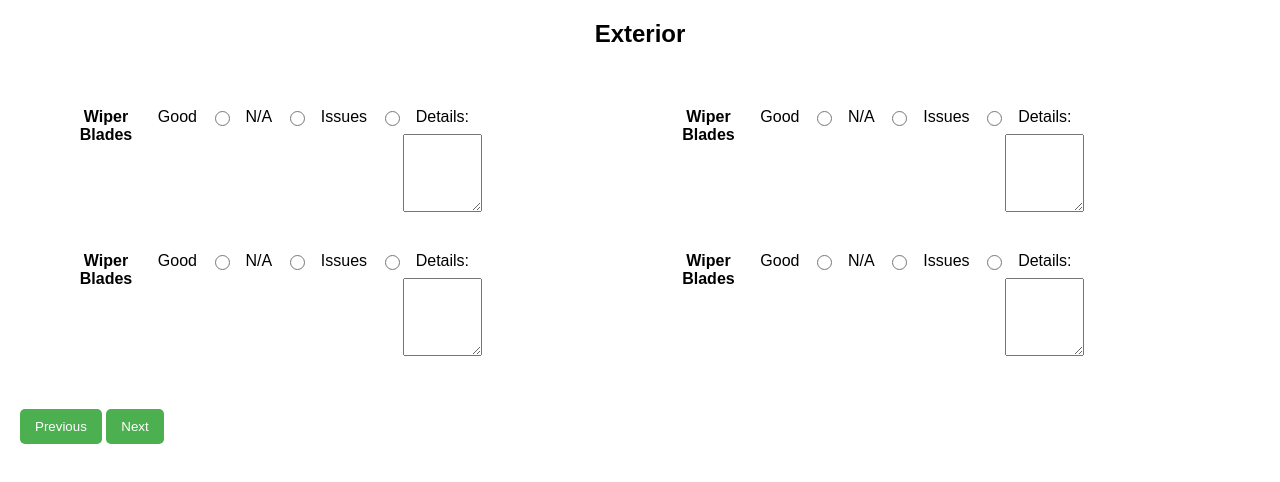
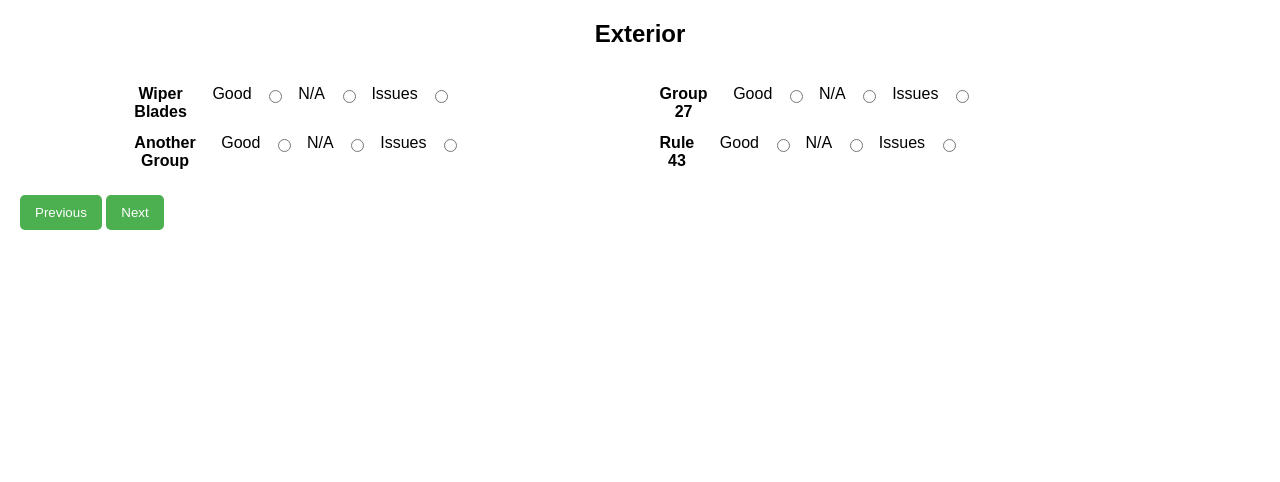
Before and after one commit to hannibalshosting88/InspectionForm, a plain HTML site: page index.html in a window 1280 px wide. Both pictures are taken after a click on the button "Next". Drawn offline with Linux system fonts and the light colour scheme.

Commit message:
getting real sleepy now

```diff
--- a/index.html
+++ b/index.html
@@ -70,30 +70,26 @@
     <div id="page2" class="form-section">
     <h2>Exterior</h2>
 
-            <div class="column-container">
+    <div class="column-container"> <!-- Open the container div here -->
         <div class="column">
 
+            <!-- First Radio Block -->
             <div class="column radio-group">
                 <div class="radio-group-heading">Wiper Blades</div>
 
-                        <label for="Good_group1">Good</label>
-                        <input type="radio" id="Good_group1" name="group1" value="Good">
+                <label for="Good_group001">Good</label>
+                <input type="radio" id="Good_group001" name="group001" value="Good">
 
-                        <label for="N/A_group1">N/A</label>
-                        <input type="radio" id="N/A_group1" name="group1" value="N/A">
+                <label for="N/A_group001">N/A</label>
+                <input type="radio" id="N/A_group001" name="group001" value="N/A">
 
-                        <label for="Issues_group1">Issues</label>
-                        <input type="radio" id="Issues_group1" name="group1" value="Issues" onchange="toggleIssueDetails('issueDetails_group1')">
-
-                        <div class="issue-details" id="issueDetails_group1">
-                            <label for="issueDetailsText_group1">Details:</label>
-                            <textarea id="issueDetailsText_group1" name="issueDetailsText_group1" rows="4"></textarea>
+                <label for="Issues_group001">Issues</label>
+                <input type="radio" id="Issues_group001" name="group001" value="Issues">
             </div>
 
-                    </div>
-
+            <!-- Second Radio Block -->
             <div class="column radio-group">
-                        <div class="radio-group-heading">Wiper Blades</div>
+                <div class="radio-group-heading">Another Group</div>
 
                 <label for="Good_group002">Good</label>
                 <input type="radio" id="Good_group002" name="group002" value="Good">
@@ -102,20 +98,14 @@
                 <input type="radio" id="N/A_group002" name="group002" value="N/A">
 
                 <label for="Issues_group002">Issues</label>
-                        <input type="radio" id="Issues_group002" name="group002" value="Issues" onchange="toggleIssueDetails('issueDetails_group002')">
-
-                        <div class="issue-details" id="issueDetails_group002">
-                            <label for="issueDetailsText_group002">Details:</label>
-                            <textarea id="issueDetailsText_group002" name="issueDetailsText_group002" rows="4"></textarea>
+                <input type="radio" id="Issues_group002" name="group002" value="Issues">
             </div>
-                    </div>
-
-                </div>
+        </div> <!-- Close the column div here -->
 
         <div class="column">
-
+            <!-- Third Radio Block -->
             <div class="column radio-group">
-                        <div class="radio-group-heading">Wiper Blades</div>
+                <div class="radio-group-heading">Group 27</div>
 
                 <label for="Good_group003">Good</label>
                 <input type="radio" id="Good_group003" name="group003" value="Good">
@@ -124,17 +114,13 @@
                 <input type="radio" id="N/A_group003" name="group003" value="N/A">
 
                 <label for="Issues_group003">Issues</label>
-                        <input type="radio" id="Issues_group003" name="group003" value="Issues" onchange="toggleIssueDetails('issueDetails_group003')">
+                <input type="radio" id="Issues_group003" name="group003" value="Issues">
 
-                        <div class="issue-details" id="issueDetails_group003">
-                            <label for="issueDetailsText_group003">Details:</label>
-                            <textarea id="issueDetailsText_group003" name="issueDetailsText_group003" rows="4"></textarea>
-                        </div>
             </div>
 
-
+            <!-- Fourth Radio Block -->
             <div class="column radio-group">
-                        <div class="radio-group-heading">Wiper Blades</div>
+                <div class="radio-group-heading">Rule 43</div>
 
                 <label for="Good_group004">Good</label>
                 <input type="radio" id="Good_group004" name="group004" value="Good">
@@ -143,21 +129,13 @@
                 <input type="radio" id="N/A_group004" name="group004" value="N/A">
 
                 <label for="Issues_group004">Issues</label>
-                        <input type="radio" id="Issues_group004" name="group004" value="Issues" onchange="toggleIssueDetails('issueDetails_group004')">
+                <input type="radio" id="Issues_group004" name="group004" value="Issues">
 
-                        <div class="issue-details" id="issueDetails_group004">
-                            <label for="issueDetailsText_group004">Details:</label>
-                            <textarea id="issueDetailsText_group004" name="issueDetailsText_group004" rows="4"></textarea>
                 </div>
             </div>
 
-                </div>
-
-            </div>
-
-
+        </div>  <!-- Close the column div here -->
         <div class="clearfix"></div>
-
         <button onclick="prevPage()">Previous</button>
         <button onclick="nextPage()">Next</button>
     </div>
--- a/script.js
+++ b/script.js
@@ -1,12 +1,3 @@
-// script.js
-
-function toggleIssueDetails(issueDetailsId) {
-    const issueDetails = document.getElementById(issueDetailsId);
-    if (issueDetails) {
-        issueDetails.style.display = (issueDetails.style.display === 'none') ? 'block' : 'none';
-    }
-}
-
 let currentSection = 0;
 const formSections = document.querySelectorAll('.form-section');
 
@@ -31,6 +22,6 @@ function submitForm() {
 
     // Simulate form submission (replace this with actual form submission logic)
     alert("Form submitted successfully!");
-    document.getElementById("page1").classList.add('active');
+    formSections[0].classList.add('active');
     currentSection = 0;
 }
--- a/styles.css
+++ b/styles.css
@@ -1,5 +1,3 @@
-/* styles.css */
-
 body {
     font-family: Arial, sans-serif;
     margin: 20px;
@@ -15,7 +13,7 @@ body {
 
 label {
     display: block;
-    margin-bottom: 8px;
+    margin-bottom: 2%;
 }
 
 input, textarea {
@@ -26,36 +24,29 @@ input, textarea {
 }
 
 .column-container {
-    text-align: center; /* Center the columns */
+    text-align: center;
 }
 
 .column {
-    display: inline-block; /* Display columns inline */
-    width: 45%;
-    margin: 20px; /* Add margin between columns */
-    box-sizing: border-box;
+    display: inline-block;
+    width: 40%;
+    margin: 1%;
+    box-sizing: border-box; /* Add this line */
 }
 
 .radio-group {
-    margin-bottom: 1vw; /* Add spacing between radio groups */
-    display: flex; /* Use flexbox for horizontal alignment */
+    margin-bottom: 1vw;
+    display: flex;
 }
 
 .radio-group label {
     margin-right: 1vw;
-    margin-left: 1vw; /* Add spacing between radio buttons */
+    margin-left: 1vw;
 }
 
 .radio-group-heading {
     font-weight: bold;
     margin-right: 1vw;
-}
-
-input[type="radio"] {
-    width: 1%; /* Set a relative width (% of viewport width) */
-    height: 1vw; /* Set a relative height (% of viewport width) */
-    min-width: 15px; /* Set a minimum width */
-    min-height: 15px; /* Set a minimum height */
 }
 
 .clearfix::after {
@@ -64,12 +55,8 @@ input[type="radio"] {
     display: table;
 }
 
-.issue-details {
-    display: '';
-}
-
 h2 {
-    text-align: center; /* Centering the page titles */
+    text-align: center;
 }
 
 button {
```
Lines whose indentation alone changed are shown as unchanged.
